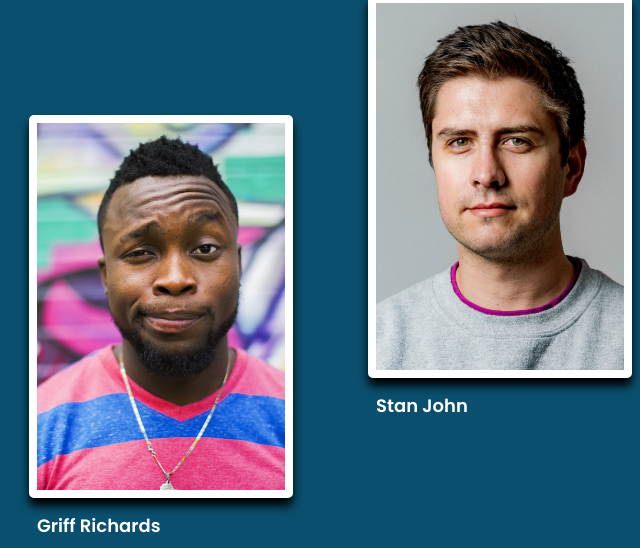
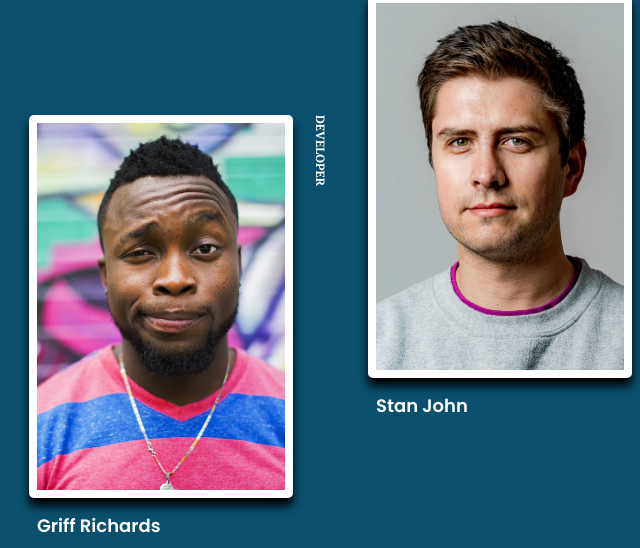
Before and after one commit to CristianAguilar-dev/My-team-pageDevChallenges, a plain HTML site: page index.html in a window 1280 px wide. Shown: the part 834-1382 px from the top of the page, 470-1110 px from the left. Drawn offline with Linux system fonts and the light colour scheme.

Commit message:
Update index.html

```diff
--- a/index.html
+++ b/index.html
@@ -74,7 +74,7 @@
           <img src="./Iamgenes/photo5.png" alt="Personal Developer posando para una foto">
           <figcaption>Griff Richards</figcaption>
         </figure>
-          <p class="image-description"></p>
+          <p class="image-description">Developer</p>
       </section>
 
       <!-- sección personal Developer -->
```
